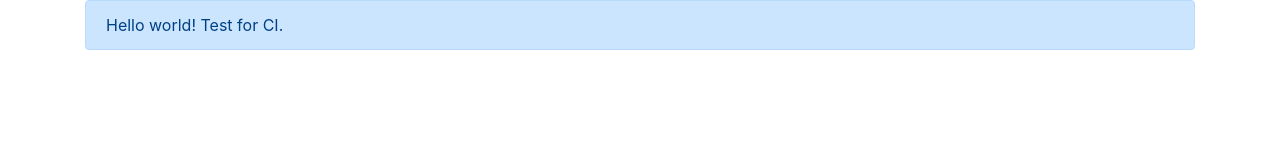
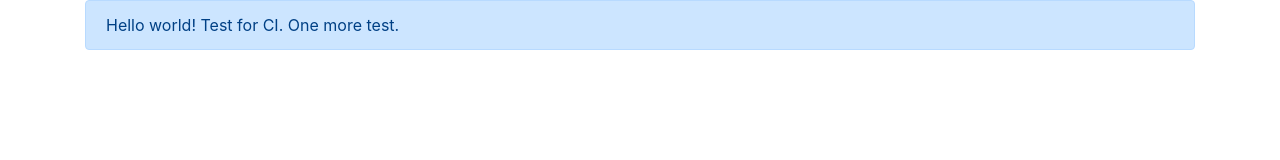
Before and after one commit to Girchi/girchi-com-ui, a website built with webpack: page src/index.html in a window 1280 px wide. Built offline with nearby package versions, Linux system fonts and the light colour scheme.

Commit message:
Update index.html
One more test for CI.

```diff
--- a/src/index.html
+++ b/src/index.html
@@ -12,6 +12,8 @@
   <div class="container">
     <div class="alert alert-primary" role="alert">
       Hello world! Test for CI.
+
+      One more test.
     </div>
   </div>
 
```
